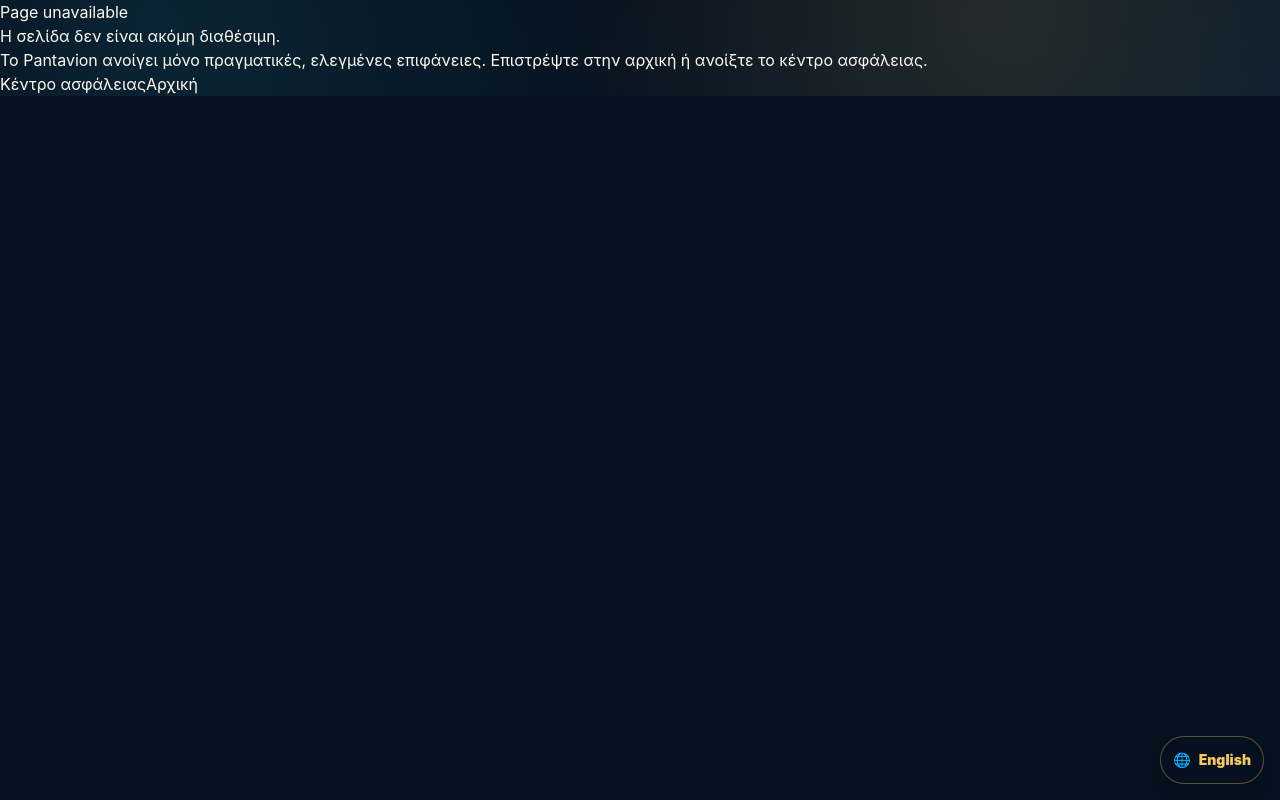
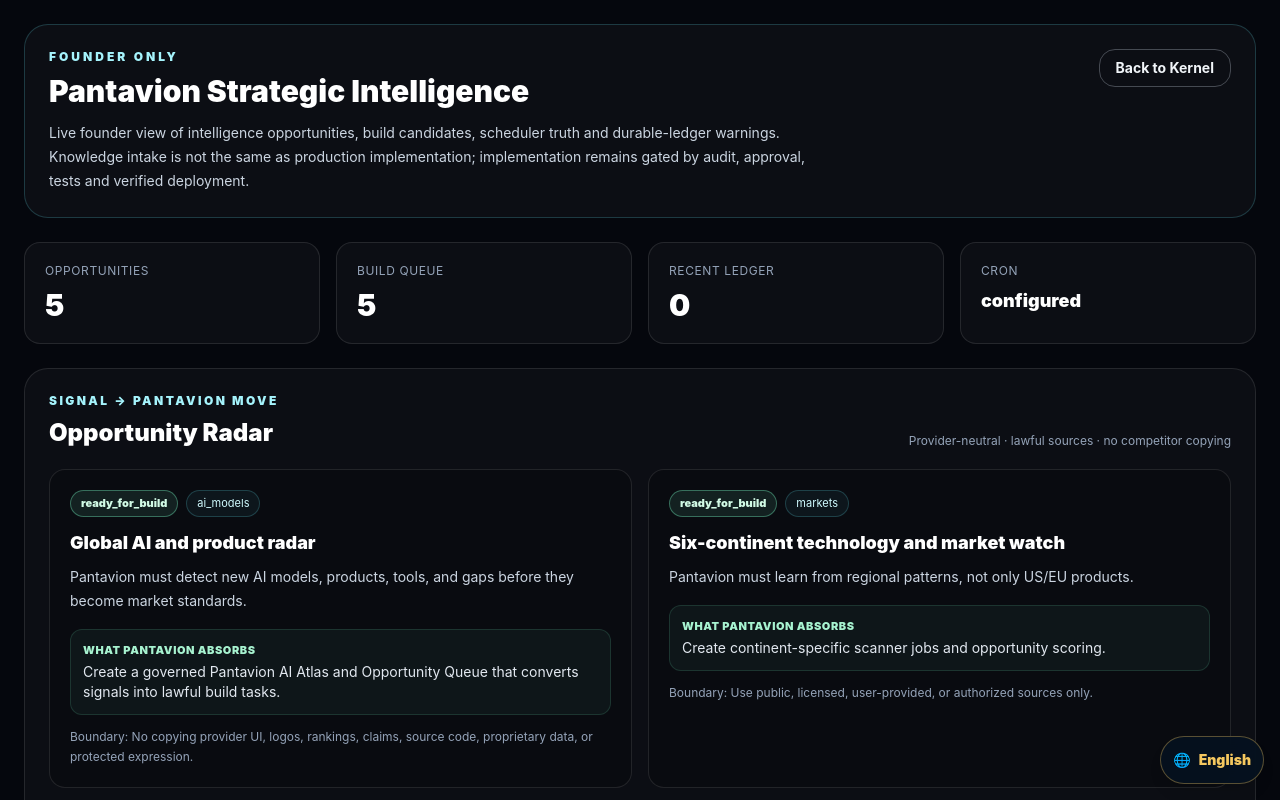
Before and after one commit to pandaconnect1/pantavion-planet, a Next.js app: page /admin/pantavion/intelligence in a window 1280 px wide. Before the commit this address had no page. Shown: the top 800 px of the page. Built offline with nearby package versions, Linux system fonts and the light colour scheme; no server answers.

Commit message:
feat: add founder strategic intelligence dashboard

```diff
--- /dev/null
+++ b/app/admin/pantavion/intelligence/page.tsx
@@ -0,0 +1,145 @@
+import { cookies } from "next/headers";
+import { notFound } from "next/navigation";
+
+import {
+  isPantavionKernelAccessAllowed,
+  isPantavionKernelFounderIdentityAllowed,
+  PANTAVION_KERNEL_ACCESS_QUERY,
+  PANTAVION_KERNEL_FOUNDER_QUERY,
+  PANTAVION_KERNEL_SESSION_COOKIE,
+} from "@/core/kernel/kernel-access-guard";
+import {
+  getPantavionBuildQueue,
+  getPantavionOpportunities,
+} from "@/core/intelligence/pantavion-sovereign-intelligence-fabric";
+import {
+  getPantavionCloudCronStatus,
+  readLocalLedgerEvents,
+} from "@/core/intelligence/pantavion-intelligence-ledger";
+
+export const dynamic = "force-dynamic";
+
+type SearchParams = Record<string, string | string[] | undefined>;
+
+interface PageProps {
+  searchParams?: Promise<SearchParams>;
+}
+
+function firstParam(value: string | string[] | undefined): string | null {
+  return Array.isArray(value) ? value[0] ?? null : value ?? null;
+}
+
+function badge(status: string) {
+  if (status.includes("ready") || status === "recorded") return "border-emerald-300/40 bg-emerald-300/10 text-emerald-100";
+  if (status.includes("blocked") || status.includes("failed")) return "border-rose-300/40 bg-rose-300/10 text-rose-100";
+  if (status.includes("approval") || status.includes("research") || status.includes("design")) return "border-amber-300/40 bg-amber-300/10 text-amber-100";
+  return "border-slate-300/30 bg-slate-300/10 text-slate-100";
+}
+
+export default async function FounderIntelligencePage({ searchParams }: PageProps) {
+  const resolved = searchParams ? await searchParams : {};
+  const queryToken =
+    firstParam(resolved[PANTAVION_KERNEL_ACCESS_QUERY]) ??
+    firstParam(resolved[PANTAVION_KERNEL_FOUNDER_QUERY]);
+  const cookieStore = await cookies();
+  const sessionToken = cookieStore.get(PANTAVION_KERNEL_SESSION_COOKIE)?.value ?? null;
+
+  const secretAllowed =
+    isPantavionKernelAccessAllowed(queryToken) ||
+    isPantavionKernelAccessAllowed(sessionToken);
+
+  if (!secretAllowed || !(await isPantavionKernelFounderIdentityAllowed())) {
+    notFound();
+  }
+
+  const opportunities = getPantavionOpportunities();
+  const buildQueue = getPantavionBuildQueue();
+  const ledger = await readLocalLedgerEvents(25);
+  const cron = getPantavionCloudCronStatus();
+
+  return (
+    <main className="min-h-screen bg-[#05070d] px-4 py-6 text-white sm:px-6">
+      <div className="mx-auto max-w-7xl space-y-6">
+        <header className="rounded-3xl border border-cyan-300/20 bg-white/[0.03] p-6">
+          <div className="flex flex-wrap items-start justify-between gap-4">
+            <div>
+              <p className="text-xs font-black uppercase tracking-[0.25em] text-cyan-200">Founder only</p>
+              <h1 className="mt-2 text-3xl font-black">Pantavion Strategic Intelligence</h1>
+              <p className="mt-3 max-w-3xl text-sm leading-6 text-slate-300">
+                Live founder view of intelligence opportunities, build candidates, scheduler truth and durable-ledger warnings.
+                Knowledge intake is not the same as production implementation; implementation remains gated by audit, approval, tests and verified deployment.
+              </p>
+            </div>
+            <a href="/kernel" className="rounded-2xl border border-slate-300/30 px-4 py-2 text-sm font-bold text-slate-100">Back to Kernel</a>
+          </div>
+        </header>
+
+        <section className="grid gap-4 md:grid-cols-4">
+          <article className="rounded-2xl border border-white/10 bg-white/[0.03] p-5"><p className="text-xs uppercase tracking-wider text-slate-400">Opportunities</p><p className="mt-2 text-3xl font-black">{opportunities.length}</p></article>
+          <article className="rounded-2xl border border-white/10 bg-white/[0.03] p-5"><p className="text-xs uppercase tracking-wider text-slate-400">Build queue</p><p className="mt-2 text-3xl font-black">{buildQueue.length}</p></article>
+          <article className="rounded-2xl border border-white/10 bg-white/[0.03] p-5"><p className="text-xs uppercase tracking-wider text-slate-400">Recent ledger</p><p className="mt-2 text-3xl font-black">{ledger.length}</p></article>
+          <article className="rounded-2xl border border-white/10 bg-white/[0.03] p-5"><p className="text-xs uppercase tracking-wider text-slate-400">Cron</p><p className="mt-2 text-lg font-black">{cron.hasCronSecret ? "configured" : "missing secret"}</p></article>
+        </section>
+
+        <section className="rounded-3xl border border-white/10 bg-white/[0.03] p-6">
+          <div className="flex flex-wrap items-end justify-between gap-3">
+            <div><p className="text-xs font-black uppercase tracking-[0.2em] text-cyan-200">Signal → Pantavion move</p><h2 className="mt-2 text-2xl font-black">Opportunity Radar</h2></div>
+            <span className="text-xs text-slate-400">Provider-neutral · lawful sources · no competitor copying</span>
+          </div>
+          <div className="mt-5 grid gap-4 lg:grid-cols-2">
+            {opportunities.map((item) => (
+              <article key={item.id} className="rounded-2xl border border-white/10 bg-black/20 p-5">
+                <div className="flex flex-wrap gap-2"><span className={`rounded-full border px-2.5 py-1 text-[11px] font-black ${badge(item.buildStatus)}`}>{item.buildStatus}</span><span className="rounded-full border border-cyan-300/20 bg-cyan-300/5 px-2.5 py-1 text-[11px] text-cyan-100">{item.sourceSignal}</span></div>
+                <h3 className="mt-3 text-lg font-black">{item.title}</h3>
+                <p className="mt-2 text-sm leading-6 text-slate-300">{item.whyItMatters}</p>
+                <div className="mt-4 rounded-xl border border-emerald-300/15 bg-emerald-300/5 p-3"><p className="text-[11px] font-black uppercase tracking-wider text-emerald-200">What Pantavion absorbs</p><p className="mt-1 text-sm text-slate-200">{item.pantavionOwnedMove}</p></div>
+                <p className="mt-3 text-xs leading-5 text-slate-400">Boundary: {item.legalBoundary}</p>
+              </article>
+            ))}
+          </div>
+        </section>
+
+        <section className="rounded-3xl border border-white/10 bg-white/[0.03] p-6">
+          <p className="text-xs font-black uppercase tracking-[0.2em] text-amber-200">Implementation control</p>
+          <h2 className="mt-2 text-2xl font-black">Build Queue</h2>
+          <div className="mt-5 space-y-3">
+            {buildQueue.map((item) => (
+              <article key={item.id} className="rounded-2xl border border-white/10 bg-black/20 p-4">
+                <div className="flex flex-wrap items-center justify-between gap-3"><div><h3 className="font-black">{item.title}</h3><p className="mt-1 text-xs text-slate-400">{item.targetModule} · {item.routeTargets.join(" · ")}</p></div><span className={`rounded-full border px-2.5 py-1 text-[11px] font-black ${badge(item.status)}`}>{item.status}</span></div>
+                <p className="mt-3 text-xs text-slate-400">Brains: {item.requiredBrains.join(", ")} · Audit: {item.auditRequired ? "required" : "no"} · Founder approval: {item.founderApprovalRequired ? "required" : "no"}</p>
+              </article>
+            ))}
+          </div>
+        </section>
+
+        <section className="grid gap-4 lg:grid-cols-2">
+          <article className="rounded-3xl border border-white/10 bg-white/[0.03] p-6">
+            <p className="text-xs font-black uppercase tracking-[0.2em] text-violet-200">24/365 truth</p>
+            <h2 className="mt-2 text-xl font-black">Scheduler & storage</h2>
+            <dl className="mt-4 space-y-3 text-sm text-slate-300">
+              <div className="flex justify-between gap-4"><dt>Cron schedule</dt><dd className="font-bold text-white">{cron.cronSchedule}</dd></div>
+              <div className="flex justify-between gap-4"><dt>CRON_SECRET</dt><dd className="font-bold text-white">{cron.hasCronSecret ? "configured" : "not configured"}</dd></div>
+              <div className="flex justify-between gap-4"><dt>Durable endpoint</dt><dd className="font-bold text-white">{cron.hasExternalLedgerEndpoint ? "configured" : "not configured"}</dd></div>
+              <div className="flex justify-between gap-4"><dt>Ledger token</dt><dd className="font-bold text-white">{cron.hasExternalLedgerToken ? "configured" : "not configured"}</dd></div>
+            </dl>
+            <p className="mt-4 rounded-xl border border-white/10 bg-black/20 p-3 text-xs leading-5 text-slate-400">{cron.storageTruth}</p>
+          </article>
+
+          <article className="rounded-3xl border border-white/10 bg-white/[0.03] p-6">
+            <p className="text-xs font-black uppercase tracking-[0.2em] text-emerald-200">Evidence ledger</p>
+            <h2 className="mt-2 text-xl font-black">Recent intelligence ticks</h2>
+            <div className="mt-4 max-h-[420px] space-y-3 overflow-auto">
+              {ledger.length === 0 ? <p className="rounded-xl border border-amber-300/20 bg-amber-300/5 p-4 text-sm text-amber-100">No ledger events are visible in this runtime. This does not prove that scheduled execution is working.</p> : ledger.map((event) => (
+                <div key={event.id} className="rounded-xl border border-white/10 bg-black/20 p-3">
+                  <div className="flex flex-wrap justify-between gap-2"><span className={`rounded-full border px-2 py-0.5 text-[10px] font-black ${badge(event.status)}`}>{event.status}</span><time className="text-xs text-slate-500">{event.createdAt}</time></div>
+                  <p className="mt-2 text-sm text-slate-200">{event.summary}</p>
+                  <p className="mt-2 text-xs text-slate-400">Storage: {event.storageMode} · opportunities {event.opportunityCount} · builds {event.buildQueueCount}</p>
+                </div>
+              ))}
+            </div>
+          </article>
+        </section>
+      </div>
+    </main>
+  );
+}
```
